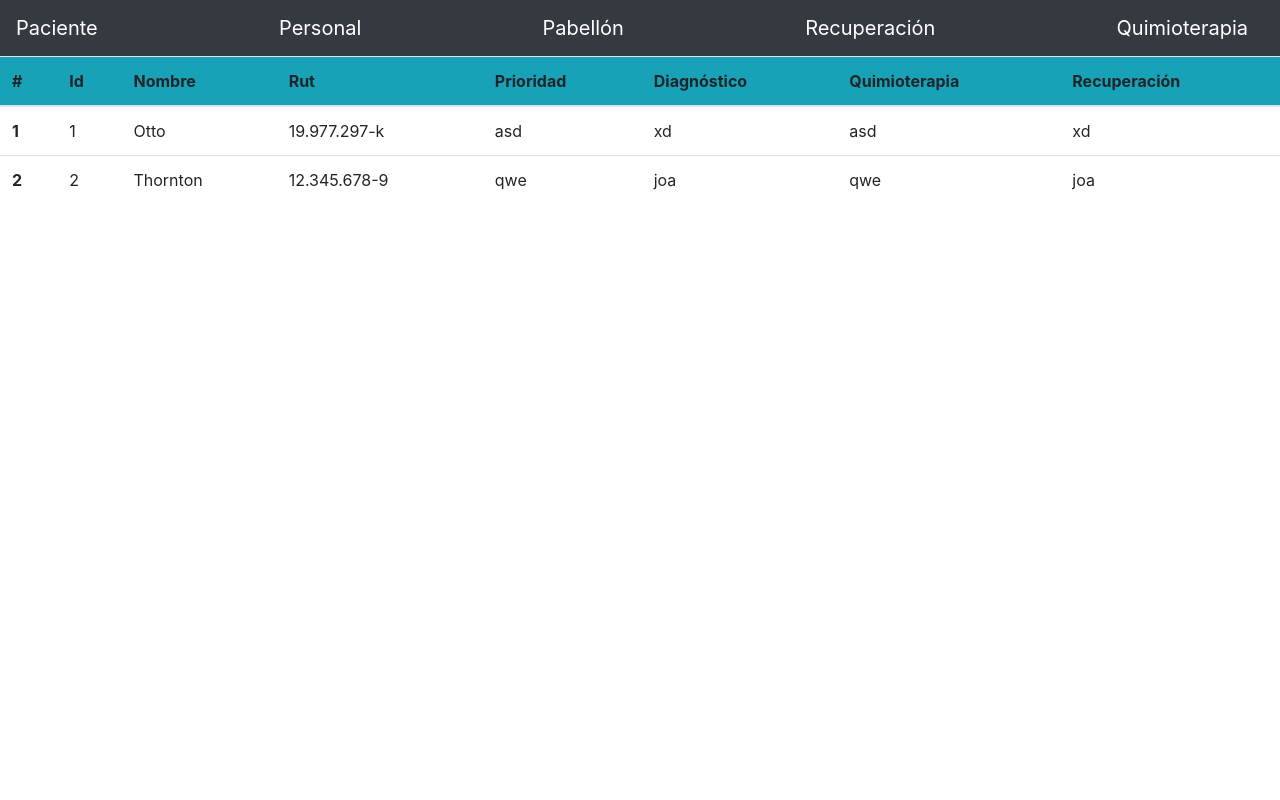
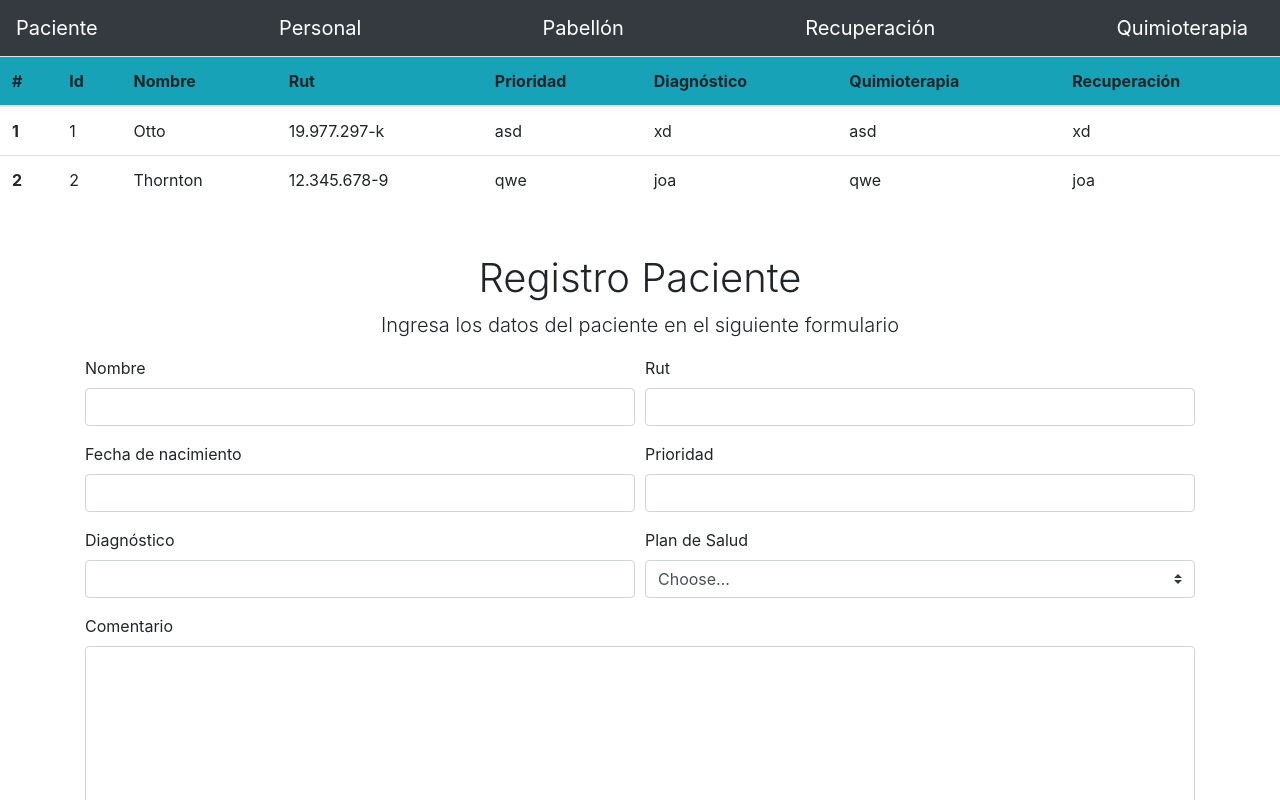
Before and after one commit to RodrigoCaya/Front-Isw, a React (Create React App) app in the folder frontisw/: page / in a window 1280 px wide. Shown: the top 800 px of the page. Built offline with nearby package versions, Linux system fonts and the light colour scheme.

Commit message:
agregando formulario registro

```diff
--- a/frontisw/package.json
+++ b/frontisw/package.json
@@ -17,7 +17,7 @@
     "react-scripts": "3.4.1"
   },
   "scripts": {
-    "start": "node server.js",
+    "start": "react-scripts start",
     "build": "react-scripts build",
     "test": "react-scripts test",
     "eject": "react-scripts eject"
--- a/frontisw/src/App.js
+++ b/frontisw/src/App.js
@@ -4,6 +4,7 @@ import './App.css';
 //my imports
 import Navbar from './navbar'; //si es javascript no es necesario que sea .js
 import Tables from './tables';
+import Form from './form';
 
 //bootstrap
 import 'bootstrap/dist/css/bootstrap.css';
@@ -14,6 +15,7 @@ function App() {
     <div>
       <Navbar></Navbar>
       <Tables></Tables>
+      <Form></Form>
     </div>
   );
 }
--- /dev/null
+++ b/frontisw/src/form.js
@@ -0,0 +1,68 @@
+import React, { Component } from 'react';
+
+class FormPaciente extends Component{ //transforma la clase en componente
+
+    render(){//esto es para que muestre contenido HTML
+        return(//codigo jsx
+        <div className="container" style={{display: 'block',  justifyContent:'center', alignItems:'center', height: '100vh', marginTop: '50px'}}>
+            <header class="masthead">
+                <div class="container h-100">
+                     <div class="row h-100 align-items-center">
+                        <div id="titulo" class="col-12 text-center">
+                            <h1 class="font-weight-light">Registro Paciente</h1>
+                            <p class="lead">Ingresa los datos del paciente en el siguiente formulario</p>
+                        </div>
+                    </div>
+                 </div>
+            </header>
+            <form class="needs-validation" novalidate>
+            <div class="form-row">
+                <div class="col-md-6 mb-3">
+                <label for="validationTooltip01">Nombre</label>
+                <input type="text" class="form-control" id="validationTooltip01"/>
+
+                </div>
+                <div class="col-md-6 mb-3">
+                <label for="validationTooltip02">Rut</label>
+                <input type="text" class="form-control" id="validationTooltip02"/>
+
+                </div>
+                <div class="col-md-6 mb-3">
+                <label for="validationTooltip02">Fecha de nacimiento</label>
+                <input type="text" class="form-control" id="validationTooltip02"/>
+
+                </div>
+                <div class="col-md-6 mb-3">
+                <label for="validationTooltip02">Prioridad</label>
+                <input type="text" class="form-control" id="validationTooltip02"/>
+
+                </div>
+            </div>
+            <div class="form-row">
+                <div class="col-md-6 mb-3">
+                <label for="validationTooltip03">Diagnóstico</label>
+                <input type="text" class="form-control" id="validationTooltip03" required/>
+
+                </div>
+                <div class="col-md-6 mb-3">
+                <label for="validationTooltip04">Plan de Salud</label>
+                <select class="custom-select" id="validationTooltip04" required>
+                    <option selected disabled value="">Choose...</option>
+                    <option>FONASA</option>
+                    <option>ISAPRE</option>
+                </select>
+                </div>
+                <div class="col-md-12 mb-3">
+                <label for="validationTooltip03">Comentario</label>
+                <textarea class="form-control" id="descripcionProblema" rows="10"></textarea>
+
+                </div>
+            </div>
+            <button class="btn btn-primary" type="submit">Registrar</button>
+            </form>
+        </div>
+        );
+    }
+};
+
+export default FormPaciente;
```
